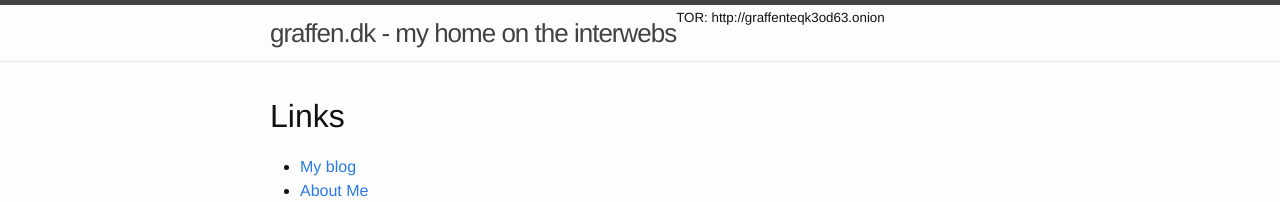
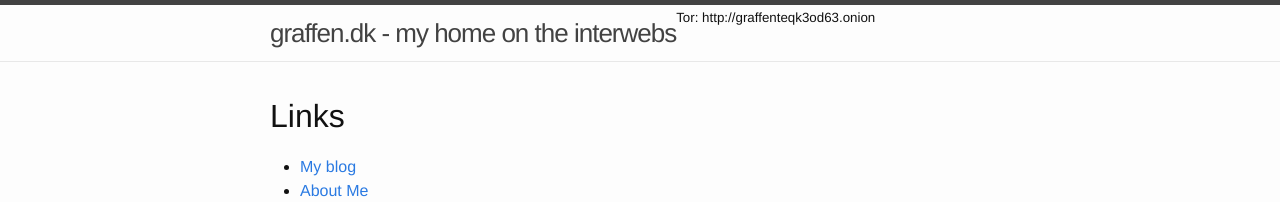
Before and after one commit to graffen/graffen.github.io, a Jekyll site: the page built from index.md, in a window 1280 px wide. Shown: the top 202 px of the page. Built offline with Jekyll 4.4.1, drawn with Linux system fonts in a browser that asks for light colours.

Commit message:
Correct TOR->Tor

```diff
--- a/_includes/header.html
+++ b/_includes/header.html
@@ -2,7 +2,7 @@
 
   <div class="wrapper">
 
-    <a class="site-title" href="{{ site.baseurl }}/">{{ site.title }}</a> <small>TOR: http://graffenteqk3od63.onion </small>
+    <a class="site-title" href="{{ site.baseurl }}/">{{ site.title }}</a> <small>Tor: http://graffenteqk3od63.onion </small>
 
   </div>
 </header>
```
